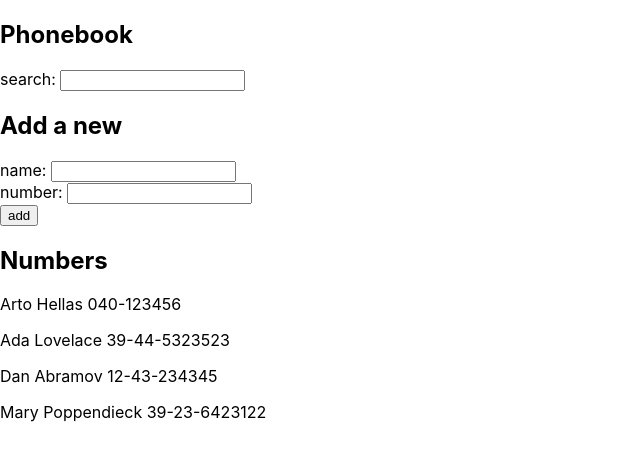
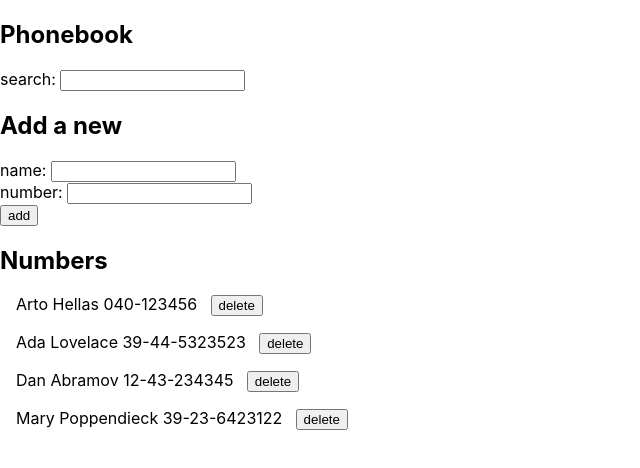
Before and after one commit to Redactory/Fullstack-2019, a React (Create React App) app in the folder Osa2/puhelinluettelo/: page / in a window 1280 px wide. Shown: the top 468 px of the page, without its empty margins (0-640 px from the left). Built offline with nearby package versions, Linux system fonts and the light colour scheme; data requests are answered from the project's data file; the HTML template or start-up script is replaced by a standard one.

Commit message:
Tehtävän 2.17 toteutus

```diff
--- a/Osa2/puhelinluettelo/src/APICalls.js
+++ b/Osa2/puhelinluettelo/src/APICalls.js
@@ -11,7 +11,13 @@ function newPerson(newObject) {
     return request.then(response => response.data);
 }
 
+function deletePerson(id) {
+    const request = axios.delete(`${baseUrl}/${id}`);
+    return request.then(response => response.data);
+}
+
 export default {
     populatePersonListState: populatePersonListState,
-    newPerson: newPerson
+    newPerson: newPerson,
+    deletePerson: deletePerson
 };
--- a/Osa2/puhelinluettelo/src/App.js
+++ b/Osa2/puhelinluettelo/src/App.js
@@ -38,6 +38,22 @@ const App = () => {
     }
   }
 
+  function deletePerson(id, name) {
+    const doDelete = window.confirm(`Do you want to remove ${name}?`);
+
+    if (doDelete) {
+      APICalls.deletePerson(id);
+
+      const newPersonList = [...persons];
+      for (let i=0; i<newPersonList.length; i++) {
+        if (newPersonList[i].id === id) {
+          newPersonList.splice(i, 1);
+          setPersons(newPersonList);
+        }
+      }
+    }
+  }
+
   // HANDLERS
   function handleNameChange(event) {
     setNewName(event.target.value);
@@ -64,7 +80,7 @@ const App = () => {
         addPerson={addPerson}
         />
       <h2>Numbers</h2>
-        <PersonContainer persons={persons} searchString={search}/>
+        <PersonContainer persons={persons} searchString={search} deletePerson={deletePerson}/>
     </div>
   )
 
--- a/Osa2/puhelinluettelo/src/components/Person.js
+++ b/Osa2/puhelinluettelo/src/components/Person.js
@@ -1,5 +1,19 @@
 import React from 'react';
 
 export default function Person(props) {
-    return <p>{props.person.name} {props.person.number}</p>;
+    const divContentStyling = {
+        display: 'inline',
+        marginLeft: '1em'
+    }
+
+    const divStyling = {
+        marginBottom: '1em'
+    }
+
+    return (
+        <div style={divStyling}>
+            <p style={divContentStyling}>{props.person.name} {props.person.number}</p>
+            <button style={divContentStyling} onClick={()=> props.deletePerson(props.person.id, props.person.name)}>delete</button>
+        </div>
+    );
 }
--- a/Osa2/puhelinluettelo/src/components/PersonContainer.js
+++ b/Osa2/puhelinluettelo/src/components/PersonContainer.js
@@ -17,7 +17,7 @@ function filterNames(personListing, searchString) {
 export default function ContainerPerson(props) {
     let personListing = [];
     for(let i=0; i<props.persons.length; i++) {
-        personListing.push(<Person key={props.persons[i].name} person={props.persons[i]} />);
+        personListing.push(<Person key={props.persons[i].name} person={props.persons[i]} deletePerson={props.deletePerson}/>);
     }
 
     personListing = filterNames(personListing, props.searchString);
```
